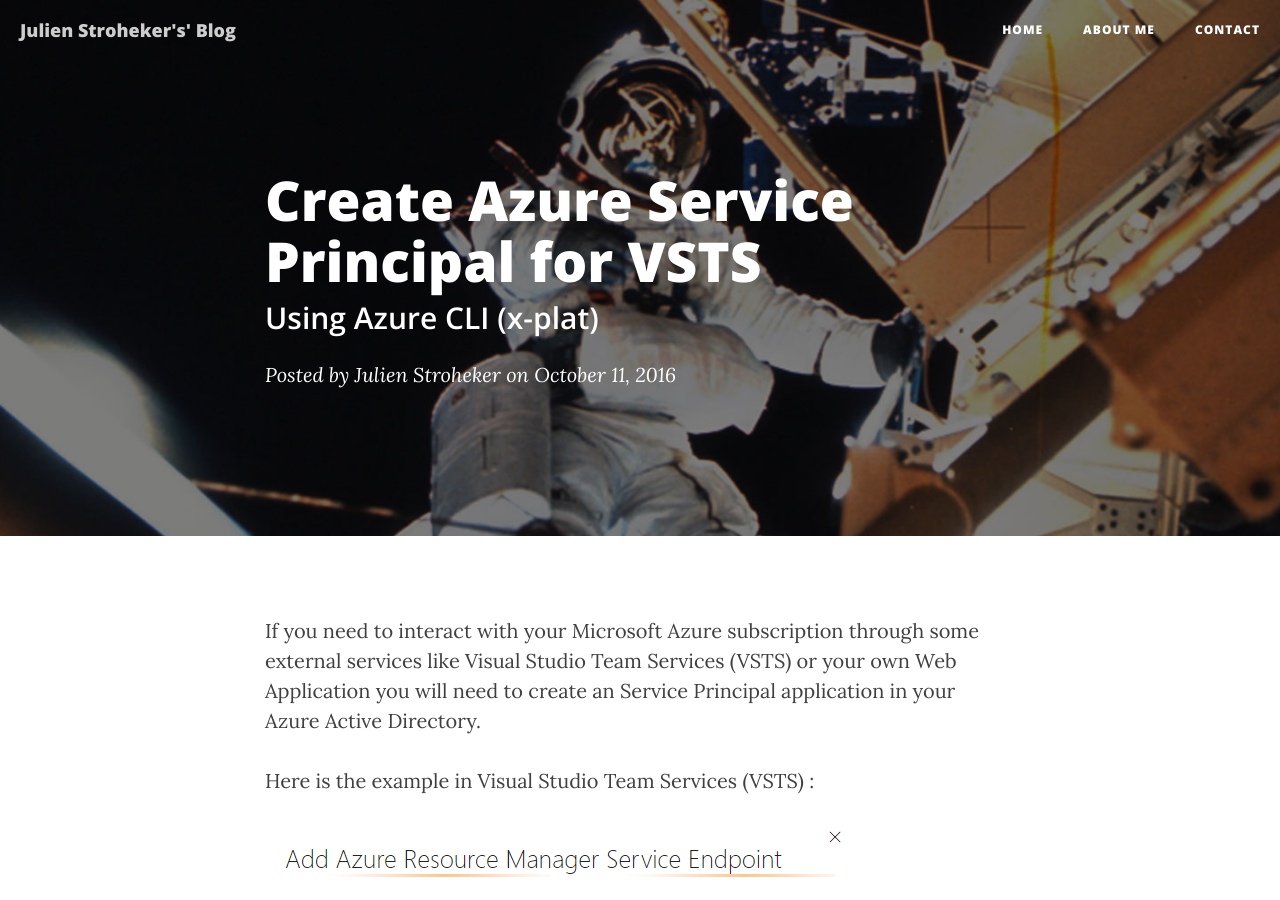
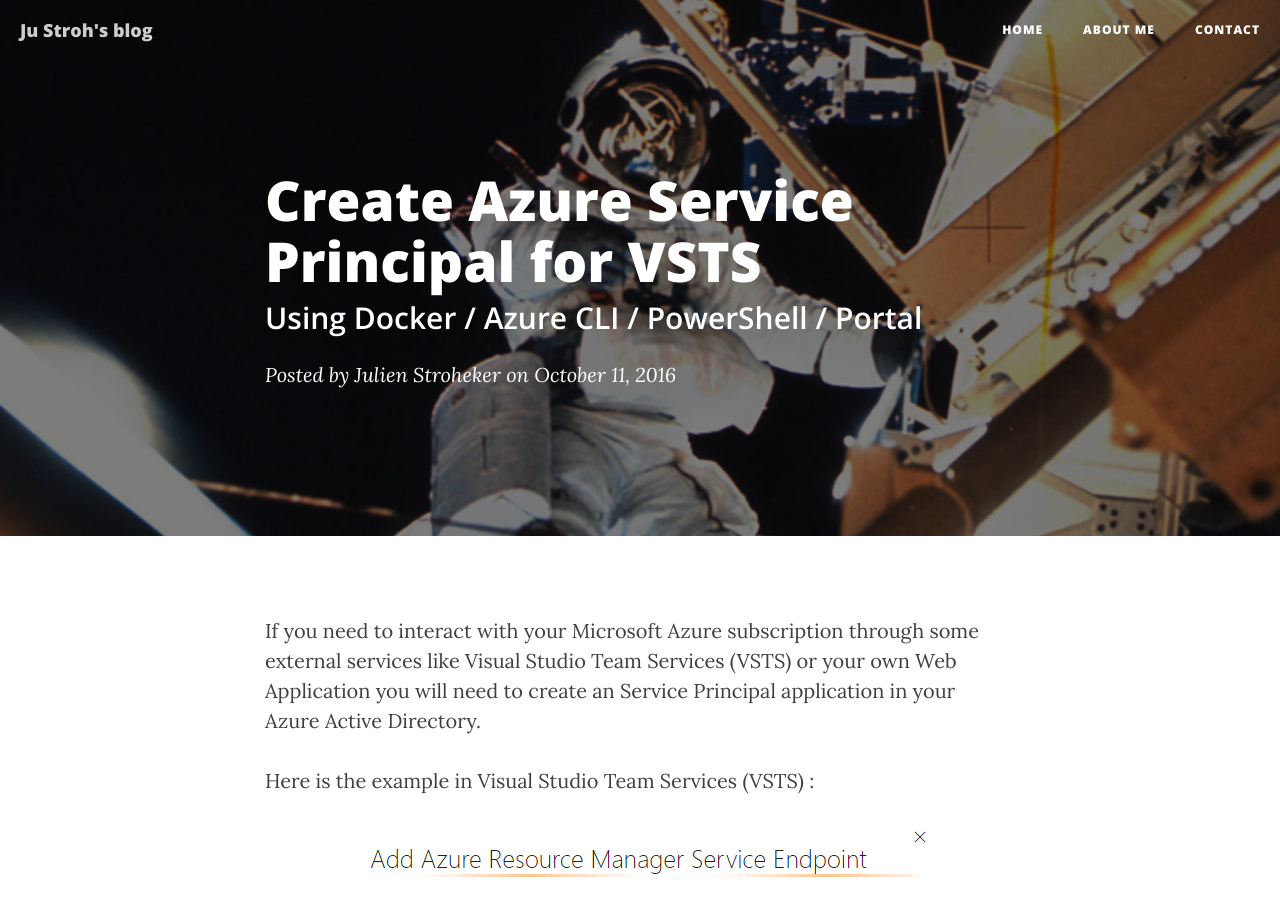
Before and after one commit to julienstroheker/julienstroheker.github.io, a Jekyll site: the page built from _posts/2016-10-11-SPNAzure.markdown, in a window 1280 px wide and 900 px high. Built offline with Jekyll 4.4.1, drawn with Linux system fonts in a browser that asks for light colours; nearby versions of some CDN libraries.

Commit message:
adding GA and changing Name

```diff
--- a/_config.yml
+++ b/_config.yml
@@ -1,5 +1,5 @@
 # Site settings
-title: Julien Stroheker's' Blog
+title: Ju Stroh's blog
 header-img: img/home-bg.jpg
 email: juliens@microsoft.com
 copyright_name: jstroheker.com
@@ -10,9 +10,7 @@ twitter_username: Ju_Stroh
 github_username:  julienstroheker
 email_username:  juliens@microsoft.com
 
-# Google Analytics
-# To enable google analytics, uncomment below line with a valid Google Tracking ID
-# google_tracking_id:
+google_tracking_id: UA-85543854-1
 
 # Build settings
 markdown: kramdown
--- a/_posts/2016-10-11-SPNAzure.markdown
+++ b/_posts/2016-10-11-SPNAzure.markdown
@@ -1,7 +1,7 @@
 ---
 layout:     post
 title:      "Create Azure Service Principal for VSTS"
-subtitle:   "Using Azure CLI (x-plat)"
+subtitle:   "Using Docker / Azure CLI / PowerShell / Portal"
 date:       2016-10-11 12:00:00
 author:     "Julien Stroheker"
 header-img: "img/post-bg-03.jpg"
@@ -11,8 +11,7 @@ If you need to interact with your Microsoft Azure subscription through some exte
 
 Here is the example in Visual Studio Team Services (VSTS) :
 
-{: .center-image }
-![]({{ site.baseurl }}/img/AzureSPN/ARM_VSTS.png)
+![]({{ site.baseurl }}/img/AzureSPN/ARM_VSTS.png){: .center-image }
 
 You have multiple way to do it.
 
```
